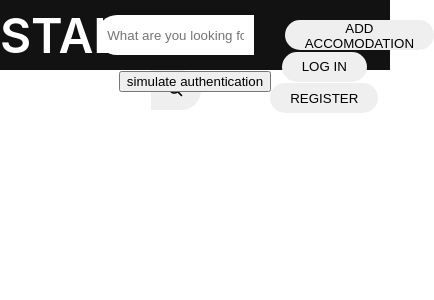
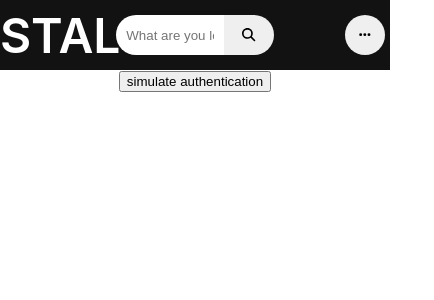
Before and after one commit to cmsc128-e4l-23/STALS, a React (Create React App) app in the folder client/stals/: page /home in a window 390 px wide. Shown: the top 300 px of the page, 434 px wide, since content can reach past the window. Built offline with nearby package versions, Linux system fonts and the light colour scheme.

Commit message:
Added code for responsiveness.

```diff
--- a/client/stals/src/components/Header.css
+++ b/client/stals/src/components/Header.css
@@ -5,7 +5,7 @@
 }
 
 #logo{
-    width: 20%;
+    width: 25%;
     float: left;
     height: 100%;
 }
@@ -20,15 +20,17 @@
 }
 
 #search-section{
-    width: 50%;
+    width: calc(25% + 60px);
     height: 100%;
     float: left;
+    margin-left: calc((100% - 50% - 25% - 60px)/2);
+    margin-right: calc((100% - 50% - 25% - 60px)/2);
 }
 
 #search-text{
     border-radius: 20em 0 0 20em;
     height: 20px;
-    width: 70%;
+    width: calc(100% - 70px);
     margin-top: 15px;
     padding: 10px;
     border:none;
@@ -47,36 +49,39 @@
 }
 
 #right-side-btns{
-    float: left;
-    width: 30%;
+    float: right;
+    width: 25%;
     height: 100%;
 }
 
 #btn-container{
-    margin-top: 20px;
-    margin-left: auto;
+    margin-top: 15px;
+    margin-left: 5%;
+    margin-right: 5%;
 }
 
 #add-accom{
     border-radius: 100px;
     border: none;
-    height: 30px;
+    height: 40px;
     padding: 1px;
     float: left;
-    margin-left: 10%;
     padding-left: 1.5em;
     padding-right: 1.5em;
+    text-overflow: ellipsis;
+    overflow: hidden;
+    white-space: nowrap;
+    width: 40%;
 }
 
 .auth-sect{
     float: right;
-    margin-right: 10%;
-    line-height: 30px;
+    line-height: 40px;
     color: white;
 }
 
 .auth-sect button{
-    height: 30px;
+    height: 40px;
     margin-left: 10px;
     border-radius: 100px;
     border: none;
@@ -86,7 +91,7 @@
 
 
 #auth-confirmed:hover ul{
-    margin-top: 20px;
+    margin-top: 10px;
     display: block;
     list-style-type: none;
     background-color: rgb(18, 18, 18);;
@@ -97,7 +102,6 @@
 }
 
 #auth-confirmed:hover li{
-    /* background-color: red; */
     text-align: center;
     margin-left: 0;
     margin-top: 2px;
@@ -120,3 +124,62 @@
     user-select: none;
 
 }
+
+#more-options{
+    display: none;
+}
+
+#options-menu{
+    background-color: rgb(18, 18, 18);;
+    position: absolute;
+    right: 1%;
+    margin-top: 55px;
+    border-radius: 0 0px 10px 10px;
+}
+
+#options-menu ul{
+    list-style-type: none;
+    padding: 0 10px 0px 10px;
+}
+
+#options-menu li{
+    margin-top: 10px;
+    padding: 10px;
+    border-radius: 5px;
+    color: white;
+    user-select: none;
+}
+
+#options-menu li:hover{
+    background-color: rgb(101, 101, 101);
+    cursor: pointer;
+
+}
+
+@media only screen and (max-width: 1550px) {
+    #add-accom, #auth-confirmed:hover ul{
+        display: none;
+    }
+    #more-options{
+        display: block;
+        margin-left: 10px;
+        float: right;
+        height: 40px;
+        width: 40px;
+        border-radius: 100%;
+        border: none;
+    }
+}
+
+@media only screen and (max-width: 1200px) {
+    #auth-confirmed, #btn-register{
+        display: none;
+    }
+
+}
+
+@media only screen and (max-width: 640px) {
+    #btn-login{
+        display: none;
+    }
+}
--- a/client/stals/src/components/Header.js
+++ b/client/stals/src/components/Header.js
@@ -1,20 +1,48 @@
 import React, {useState} from 'react';
 import './Header.css';
 import { FontAwesomeIcon } from '@fortawesome/react-fontawesome'
-import { faMagnifyingGlass } from '@fortawesome/free-solid-svg-icons'
+import { faMagnifyingGlass, faEllipsis } from '@fortawesome/free-solid-svg-icons'
 
 function Header() {
 
     const [isSignedIn, setAuth] = useState(false);
     const [userName, setName] = useState('User');
 
+    const [optionsclick, clickOptions] = useState(false);
+    const handleClickOptions = () =>{
+        clickOptions(!optionsclick);
+    }
+
+    // Format for Options: {<displaytext>:<link>}
+    const [availableOptions, setOptions] = useState({"Add an Accomodation":'/add-accom'});
+    // Parameter "option" must be an object and has the format: {Key:"link"}
+    const handleOptions = (option,link) => {
+        var new_obj;
+        new_obj = availableOptions;
+        new_obj[option] = link;
+        setOptions(new_obj);
+    };
+
     // handleAuth -> sets to True if user is signed in
     // handleName -> sets userName to be the user's name
-    const handleAuth = () => setAuth(!isSignedIn);
+    const handleAuth = () => {
+
+        // If Login:
+        if(!isSignedIn){
+            handleOptions("Logout","/log-out");
+        } else{
+            // For logouts
+            delete availableOptions["Logout"];
+            console.log(Object.keys(availableOptions));
+        }
+
+        setAuth(!isSignedIn);
+    };
+
+    // Will be used when changing user's name for display
     const handleName = (name) => setName(name);
 
-
-    let auth_section
+    let auth_section;
     if(isSignedIn){
         auth_section = <div id='auth-confirmed'>Welcome back, <b>{userName}!</b>
         <ul>
@@ -24,8 +52,32 @@ function Header() {
         </ul>
         </div>;
     } else{
-        auth_section = <><button>LOG IN</button><button>REGISTER</button></>;
+        auth_section = <><button id='btn-login'>LOG IN</button><button id='btn-register'>REGISTER</button></>;
     };
+
+    // Handles the responsiveness for buttons (what buttons inside the options button will appear at a certain window size)
+    const windowResize = () =>{
+
+        if(window.innerWidth>1200){
+            delete availableOptions['Register'];
+        }
+
+        if(window.innerWidth<1200){
+
+            if(!isSignedIn){
+                handleOptions("Register","/register")
+                delete availableOptions['Login'];
+            }
+
+        }
+        if (window.innerWidth<640){
+
+            if(!isSignedIn){
+                handleOptions("Login","/login");
+            }
+        }
+    };
+    window.addEventListener('resize',windowResize);
 
   return (
     <div id='header'>
@@ -47,6 +99,16 @@ function Header() {
         <div id='right-side-btns'>
             <div id='btn-container'>
                 <button id='add-accom'>ADD ACCOMODATION</button>
+
+                <button id='more-options' onClick={handleClickOptions}> <FontAwesomeIcon icon={faEllipsis}/></button>
+                {optionsclick ? <div id='options-menu'>
+                    <ul>
+                        {Object.keys(availableOptions).map((option)=>{
+                            return <li>{option}</li>
+                        })}
+                    </ul>
+                </div> : null}
+
                 <div className='auth-sect'>{auth_section}</div>
             </div>
         </div>
```
